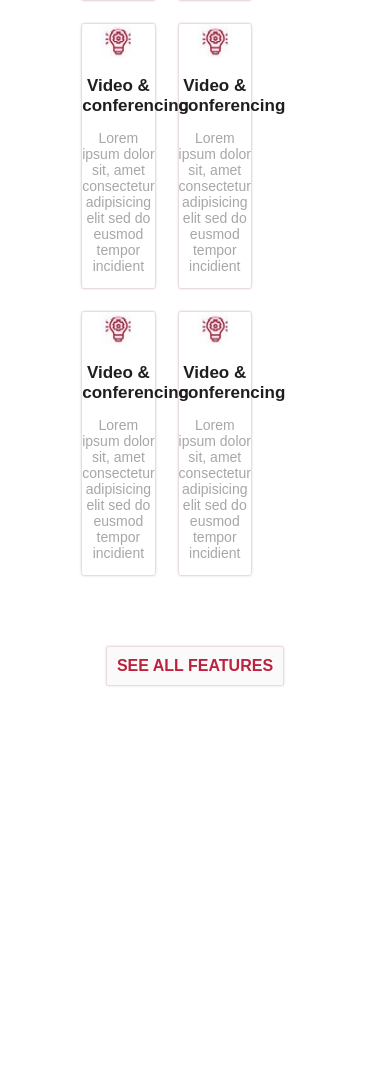
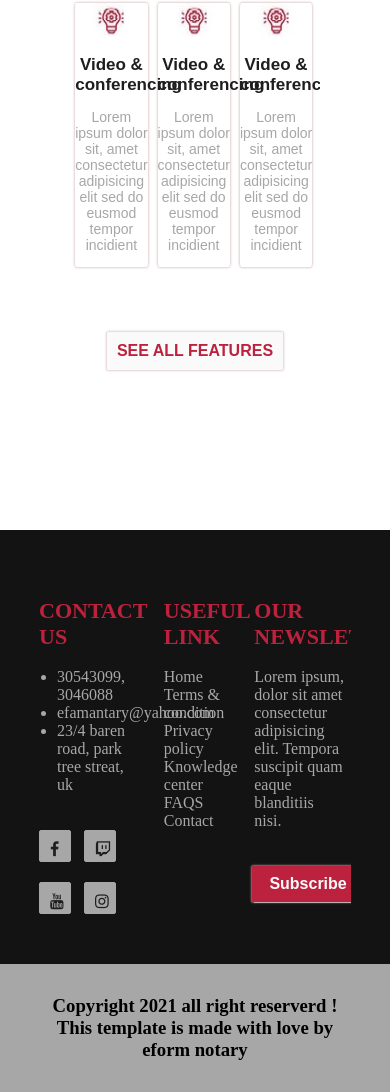
Before and after one commit to saydilmorsalin/Notary, a plain HTML site: page index.html in a window 390 px wide. Shown: the part 2564-3656 px from the top of the page. Before the commit the page ends 3299 px from the top, so only its background shows below. Drawn offline with Linux system fonts and the light colour scheme.

Commit message:
Add files via upload
complete without responsive and footer icons

```diff
--- a/css/style.css
+++ b/css/style.css
@@ -11,9 +11,7 @@ header{
     width:80%;
     margin: 0 auto;
     overflow: hidden;
-    /* border: 1px solid red; */
-
-
+    /* border: 1px solid red;    */
 }
 
 .logo {
@@ -45,7 +43,7 @@ header{
 
 }
 .menu ul li a{
-    padding: 0 20PX;
+    padding: 0 20px;
     font-family: sans-serif;
     font-weight: 400;
     color: #131313;
@@ -58,7 +56,6 @@ header{
 .menu ul li a:last-child{
    padding-right:0;
 }
-
 /* header end */
 /* banner start */
 .banner{
@@ -89,9 +86,6 @@ header{
     font-weight:400 ;
     color: whitesmoke;
     text-transform: capitalize;
-
-
-
 }
 .banner-content button{
     margin: 20px 0 0;
@@ -230,10 +224,9 @@ header{
     /* border: 1px solid green; */
     overflow: hidden;
     /* text-align: center; */
-
 }
 .ft{
-    margin: 12px;
+    margin: 2%;
     width: 29%;
     border: 0px solid ;
     text-align: center;
@@ -243,6 +236,10 @@ header{
     transition: 0.3s;
 
 }
+.ft:hover{
+    transform: scale(1.05);
+    box-shadow: 0px 0px 5px 2px rgb(210 182 182 / 65%);
+ }
 
 
 .ft_img{
@@ -269,7 +266,7 @@ header{
 }
 button{
     display: block;
-    margin: 50px auto ;
+    margin: 50px auto 160px ;
     padding: 10px;
     font-family: sans-serif;
     font-Size :16px ;
@@ -288,8 +285,136 @@ button:hover{
     background-color: #BC223E;
     cursor: pointer;
 }
-.ft:hover{
-   transform: scale(1.05);
-   box-shadow: 0px 0px 5px 2px rgb(210 182 182 / 65%);
+/* feature end */
+/* footer top start */
+
+footer{
+    padding: 50px 0;
+    background-color: #131313;
+
 }
-/* feature end */
+.c_title{
+    font-size: 22px;
+    color: #BC223E;
+    text-transform: uppercase;
+}
+.contract{
+    width: 31%;
+    float: left;
+
+}
+.icon0{
+    padding-left: 18px;
+    list-style-image: url();
+    /* list-style-position: outside; */
+
+}
+.icon0 li{
+    color: #a7a7a7;
+
+}
+
+.icon{
+    padding-left: 0;
+    /* display: block; */
+
+}
+.icon li{
+    /* margin-right: 10px; */
+    padding: 20px 13px 0px 0px;
+    float: left;
+    list-style: none;
+
+
+}
+.icon li i{
+    width: 10px;
+    height: 10px;
+    padding: 10px;
+    color: #1e1e1e;
+    border: 1px solid #a7a7a7;
+    border-radius: 2px;
+    background-color:#a7a7a7;
+
+}
+.icon li i:hover{
+    background-color: #BC223E;
+}
+.useful{
+    margin-left: 9%;
+    width: 20%;
+    float: left;
+
+}
+.useful ul{
+    padding: 0;
+    list-style-image: url();
+}
+.useful ul li{
+    list-style: none;
+}
+.useful ul li a{
+    color: #a7a7a7;
+    text-decoration: none;
+}
+.useful ul li a:hover{
+    background-color: #BC223E;
+}
+.newsletter{
+    margin-left: 9%;
+    width: 29%;
+    float: left;
+
+}
+.newsletter p{
+    color: #a7a7a7;
+}
+.s_form{
+    position: relative;
+}
+.newsletter input{
+    margin-top: 20px;
+    padding: 3px 11px;
+    width: 132px;
+    height: 25px;
+    border: 3px solid rgb(167, 167, 167);
+}
+.newsletter input:focus{
+    outline: 0;
+}
+.form_btn{
+    display: block;
+    margin: 0px;
+    padding: 9px 17px;
+    font-family: sans-serif;
+    font-size: 16px;
+    font-weight: 700;
+    color: rgb(250, 250, 250);
+    text-transform: capitalize;
+    background-color: rgb(188, 34, 62);
+    border: 0px solid;
+    border-radius: 2%;
+    position: absolute;
+    top: 20px;
+    right: -19px;
+    transition: .3s;
+}
+.form_btn:hover{
+    color:rgb(188, 34, 62) ;
+    background-color: rgb(250, 250, 250);
+}
+.form_btn:focus{
+    outline: 0;
+}
+.footer_b{
+    padding: 12px;
+    background-color: #a7a7a7;
+
+}
+.center{
+    text-align: center;
+}
+
+
+
+/* footer top end */
--- a/index.html
+++ b/index.html
@@ -1,12 +1,17 @@
 <!DOCTYPE html>
 <html lang="en">
+
 <head>
     <meta charset="UTF-8">
     <meta http-equiv="X-UA-Compatible" content="IE=edge">
     <meta name="viewport" content="width=device-width, initial-scale=1.0">
     <title>Notary</title>
     <link rel="stylesheet" href="css/style.css">
+    <link rel="stylesheet" href="https://stackpath.bootstrapcdn.com/font-awesome/4.7.0/css/font-awesome.min.css">
+
+
 </head>
+
 <body>
     <!-- header start -->
     <header>
@@ -45,7 +50,8 @@
         <div class="container">
             <div class="top">
                 <h1 class="w_h1">how it works</h1>
-                <p class="w_p">Lorem ipsum dolor sit amet consectetur adipisicing elit. Ex nisi, illo obcaecati velit placeat debitis vero magni culpa. Obcaecati quam repudiandae est!</p>
+                <p class="w_p">Lorem ipsum dolor sit amet consectetur adipisicing elit. Ex nisi, illo obcaecati velit
+                    placeat debitis vero magni culpa. Obcaecati quam repudiandae est!</p>
             </div>
             <div class="bottom">
                 <!-- single item start -->
@@ -77,7 +83,8 @@
         <div class="container">
             <div class="a_content">
                 <h1>learn how the whole process works here</h1>
-                <p>Lorem ipsum dolor sit amet consectetur adipisicing elit set do elusmod tempor incidunt ut labore et dolore magna aliqua.ut enim ad minim venia quis nor.</p>
+                <p>Lorem ipsum dolor sit amet consectetur adipisicing elit set do elusmod tempor incidunt ut labore et
+                    dolore magna aliqua.ut enim ad minim venia quis nor.</p>
                 <button>learn more</button>
             </div>
             <div class="a_video">
@@ -91,7 +98,8 @@
         <div class="container">
             <div class="top">
                 <h1 class="w_h1">Features</h1>
-                <p class="w_p">Lorem ipsum dolor sit amet consectetur adipisicing elit. Ex nisi, illo obcaecati velit placeat debitis vero magni culpa. Obcaecati quam repudiandae est!</p>
+                <p class="w_p">Lorem ipsum dolor sit amet consectetur adipisicing elit. Ex nisi, illo obcaecati velit
+                    placeat debitis vero magni culpa. Obcaecati quam repudiandae est!</p>
             </div>
             <div class="ft_bottom">
                 <!-- single item start -->
@@ -139,12 +147,64 @@
                 </div>
                 <!-- single item end -->
             </div>
-            <button >
+            <button class="ft_btn">
                 see all features
             </button>
         </div>
     </section>
     <!-- features end -->
+    <!-- footer top start -->
+    <footer>
+        <div class="container">
+            <div class="wrapper">
+                <div class="contract">
+                    <h2 class="c_title">contact us</h2>
+                    <ul class="icon0">
+                        <li>30543099, 3046088</li>
+                        <li>efamantary@yahoo.com</li>
+                        <li>23/4 baren road, park tree streat, uk</li>
+                    </ul>
+                    <ul class="icon">
+                        <li><a href=""><i class="fa fa-facebook" aria-hidden="true"></i></a></li>
+                        <li><a href=""><i class="fa fa-twitch" aria-hidden="true"></i></a></li>
+                        <li><a href=""><i class="fa fa-youtube" aria-hidden="true"></i></a></li>
+                        <li><a href=""><i class="fa fa-instagram" aria-hidden="true"></i></a></li>
+                    </ul>
+                </div>
+                <div class="useful">
+                    <h2 class="c_title">useful link</h2>
+                    <ul>
+                        <li><a href="">Home</a></li>
+                        <li><a href="">Terms & condition</a></li>
+                        <li><a href="">Privacy policy</a></li>
+                        <li><a href="">Knowledge center</a></li>
+                        <li><a href="">FAQS</a></li>
+                        <li><a href="">Contact</a></li>
+                    </ul>
+                </div>
+                <div class="newsletter">
+                    <h2 class="c_title">our newsletter</h2>
+                    <p>Lorem ipsum, dolor sit amet consectetur adipisicing elit. Tempora suscipit quam eaque blanditiis
+                        nisi.</p>
+                    <div class="s_form">
+                        <input type="email" placeholder="Email">
+                        <button class="form_btn" type="submit">Subscribe</button>
+                    </div>
+                </div>
+            </div>
+            <!-- footer top end -->
+            <div class="footer_bottom">
+
+            </div>
+        </div>
+    </footer>
+    <section class="footer_b">
+        <div class="container center">
+            <h3>Copyright 2021 all right reserverd  ! This template is made with love by eform notary</h3>
+        </div>
+    </section>
+
 
 </body>
+
 </html>
```
Also changed, not shown: asset.txt (added), image/phone.webp (added).
